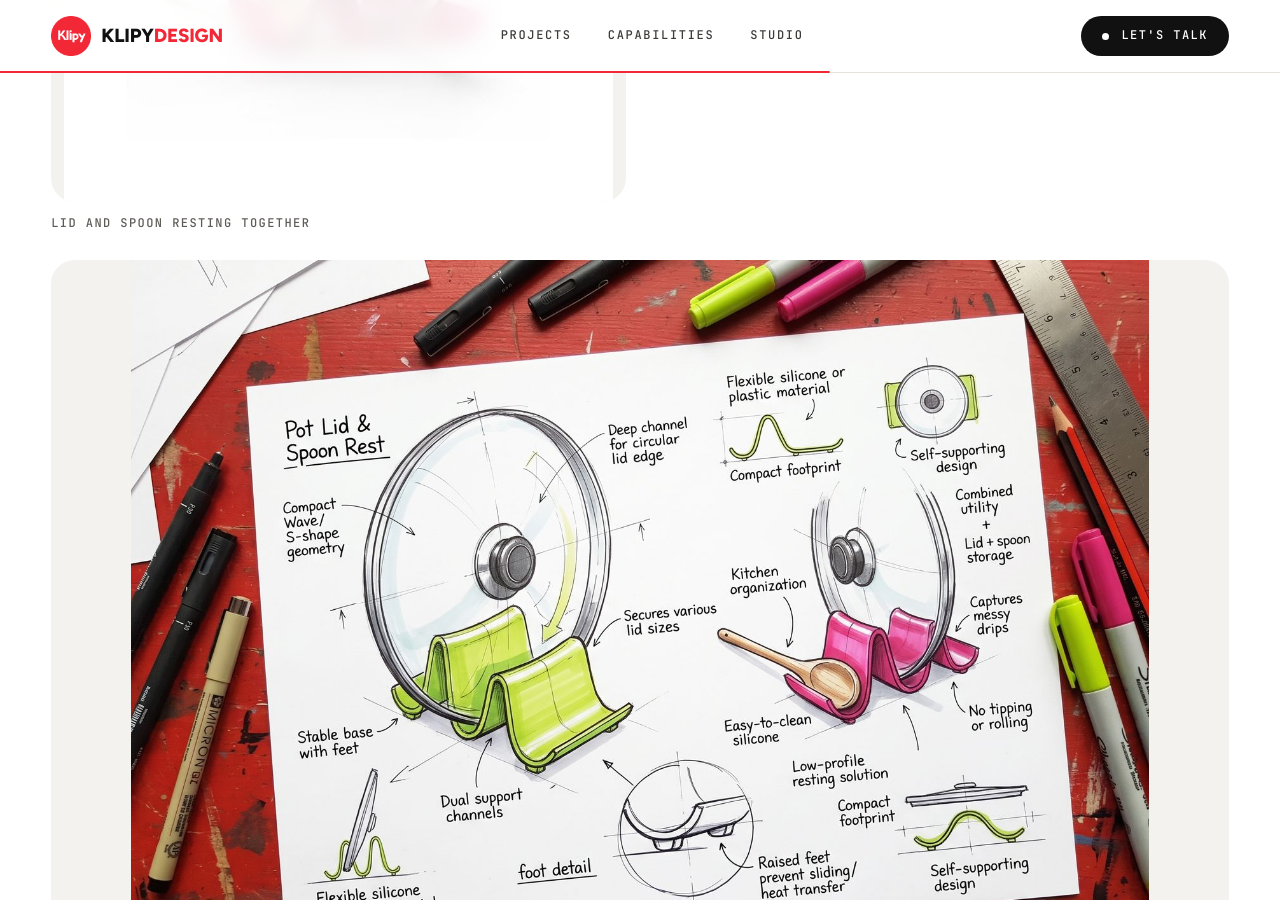
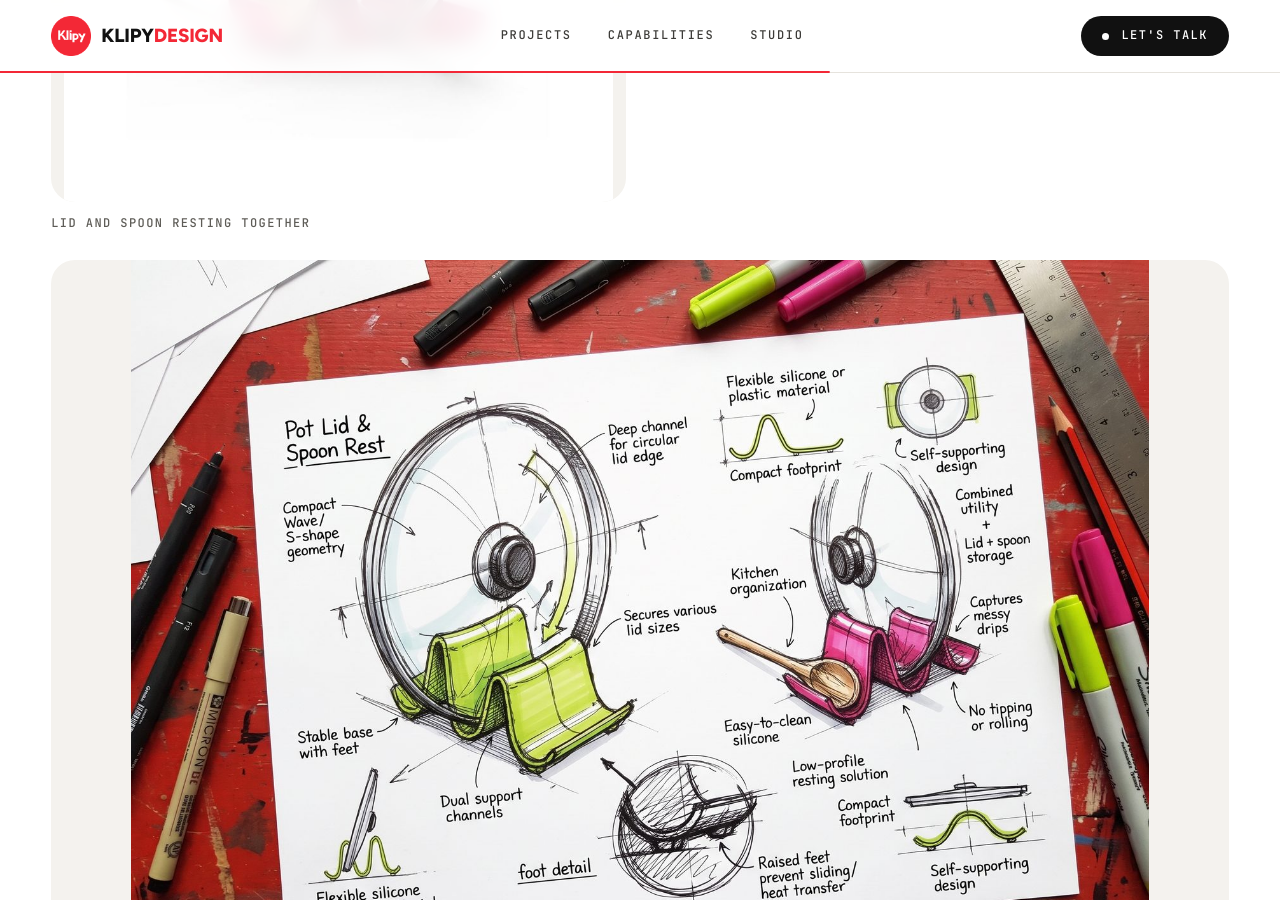
Before and after one commit to guy528/klipydesign-website, a Jekyll site: the page built from _projects/pot-lid-stand.md, in a window 1280 px wide and 900 px high, scrolled down 2552 px. Built offline with Jekyll 4.4.1, drawn with Linux system fonts in a browser that asks for light colours.

Commit message:
Pot Lid Stand: replace the concept sketch
Co-Authored-By: Claude Opus 5.5 <noreply@anthropic.com>
Claude-Session: https://claude.ai/code/session_01FDrXdrNQE49HaWyKezdKsz

```diff
--- a/_projects/pot-lid-stand.md
+++ b/_projects/pot-lid-stand.md
@@ -16,7 +16,7 @@ gallery:
     caption: Lid and spoon resting together
   - image: /assets/img/projects/pot-lid-stand/tablet-stand.jpg
     caption: The same wave shape holds a tablet for following a recipe
-  - image: /assets/img/projects/pot-lid-stand/concept-sketch.jpg
+  - image: /assets/img/projects/pot-lid-stand/concept-sketch-2.jpg
     caption: Concept sketch — wave geometry, support channels and feet
     wide: true
 placeholder: false
```
Also changed, not shown: assets/img/projects/pot-lid-stand/concept-sketch-2.jpg (added), assets/img/projects/pot-lid-stand/concept-sketch.jpg (deleted).
